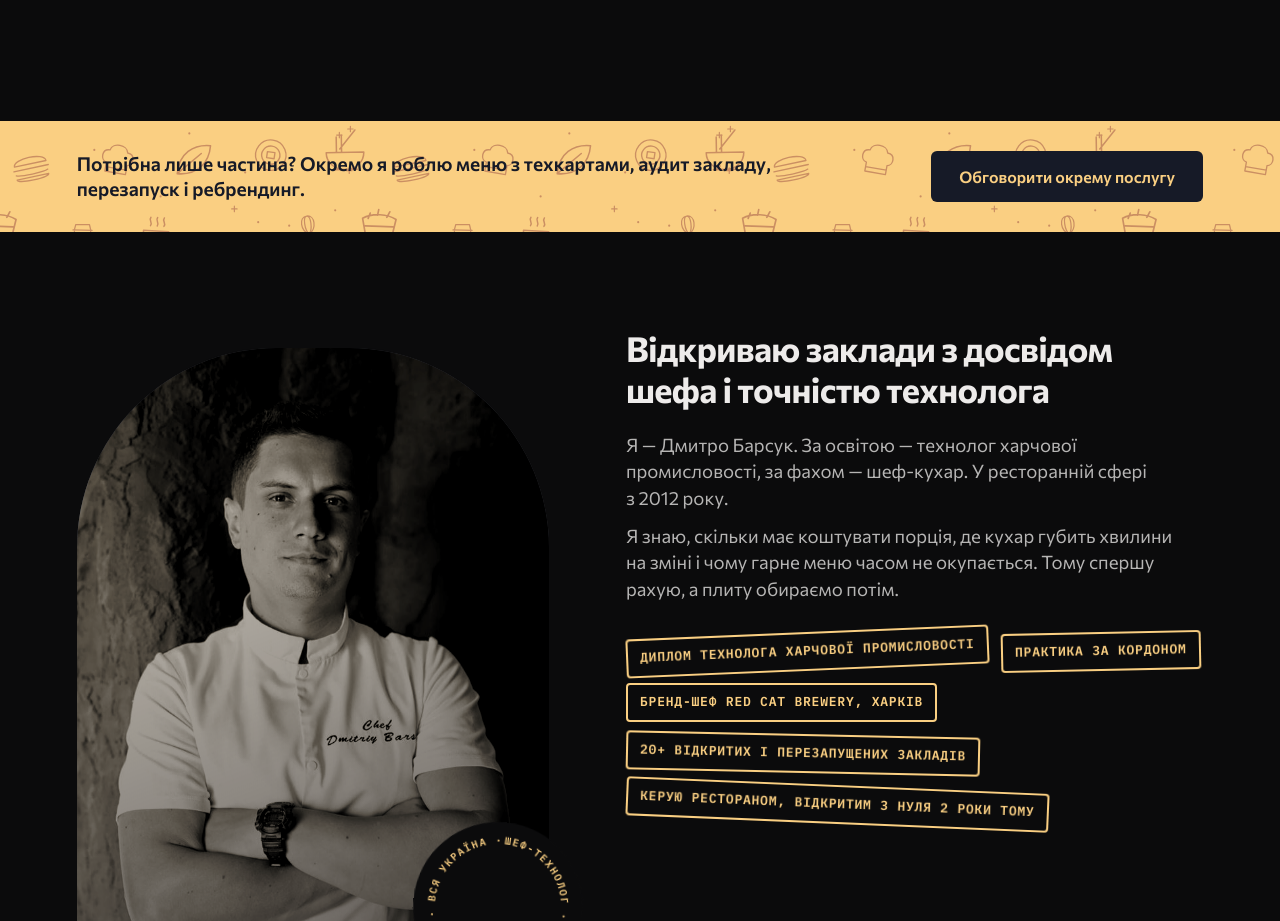
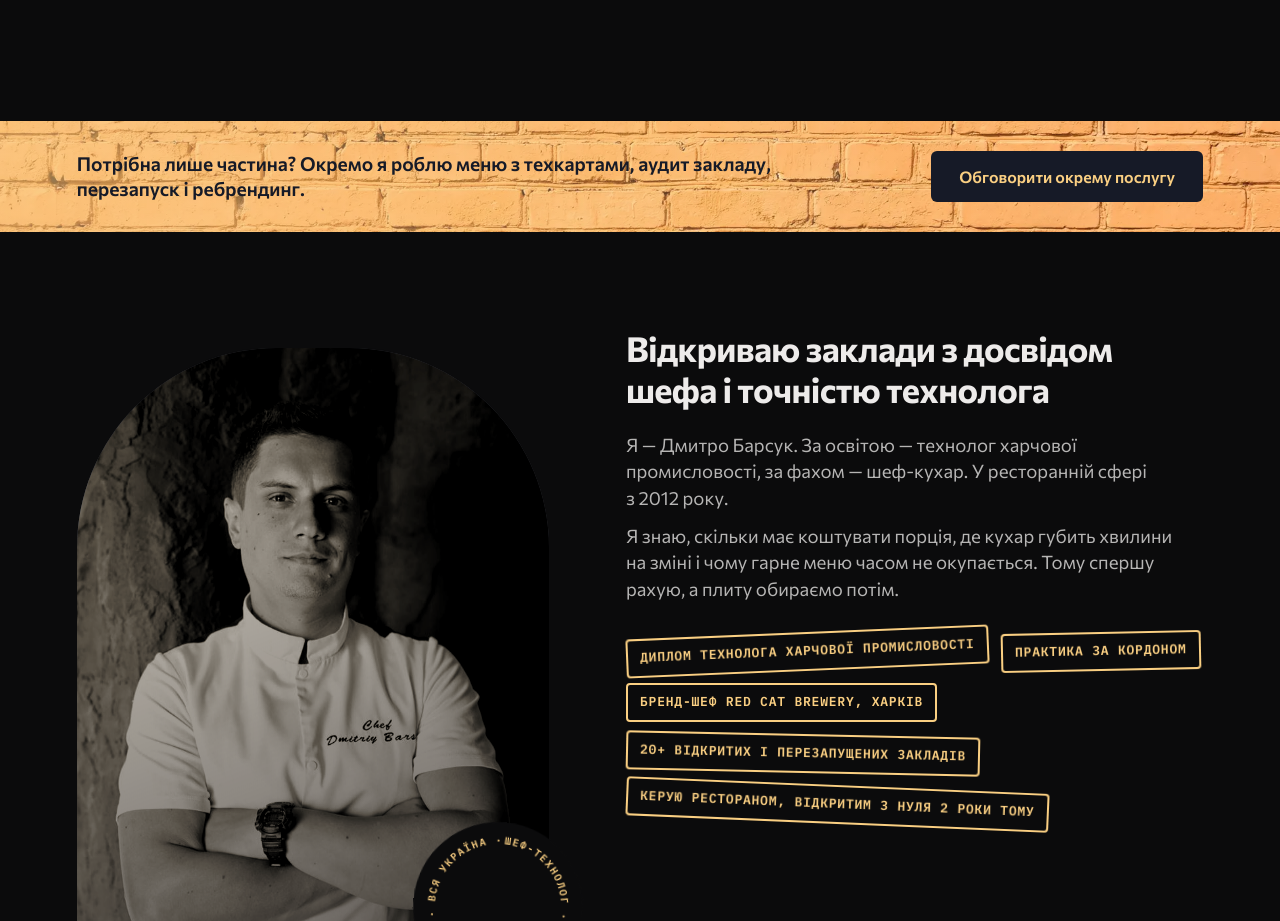
Before and after one commit to Prinkovska/resto, a plain HTML site: page index.html in a window 1280 px wide. Shown: the part 6680-7601 px from the top of the page. Drawn offline with Linux system fonts and the light colour scheme; a web font is replaced by a local one.

Commit message:
Смуга окремих послуг: фон — фото цегляної стіни
Co-Authored-By: Claude Opus 5.5 <noreply@anthropic.com>

```diff
--- a/css/style.css
+++ b/css/style.css
@@ -919,3 +919,8 @@ p,li,dd,h3,label,blockquote{text-wrap:pretty}
 
 /* питання: теплий фон, як у блоці «Кому»; іконки-дудли лишаються */
 #pytannia{background:linear-gradient(180deg,#F4E4C9 0%,#EFD7B3 100%)}
+
+/* смуга «Потрібна лише частина?»: фон — фото цегляної стіни замість дудлів */
+.band.band--doodle{background:#E9A866 url("../media/tex/brick-wall.webp") center/cover no-repeat}
+.band--doodle::before{background:linear-gradient(90deg,rgba(250,207,130,.55),rgba(250,207,130,.15) 70%,transparent);opacity:1}
+@media (max-width:760px){.band.band--doodle{background-image:url("../media/tex/brick-wall-m.webp")}}
```
Also changed, not shown: media/tex/brick-wall-m.webp (added), media/tex/brick-wall.webp (added).
